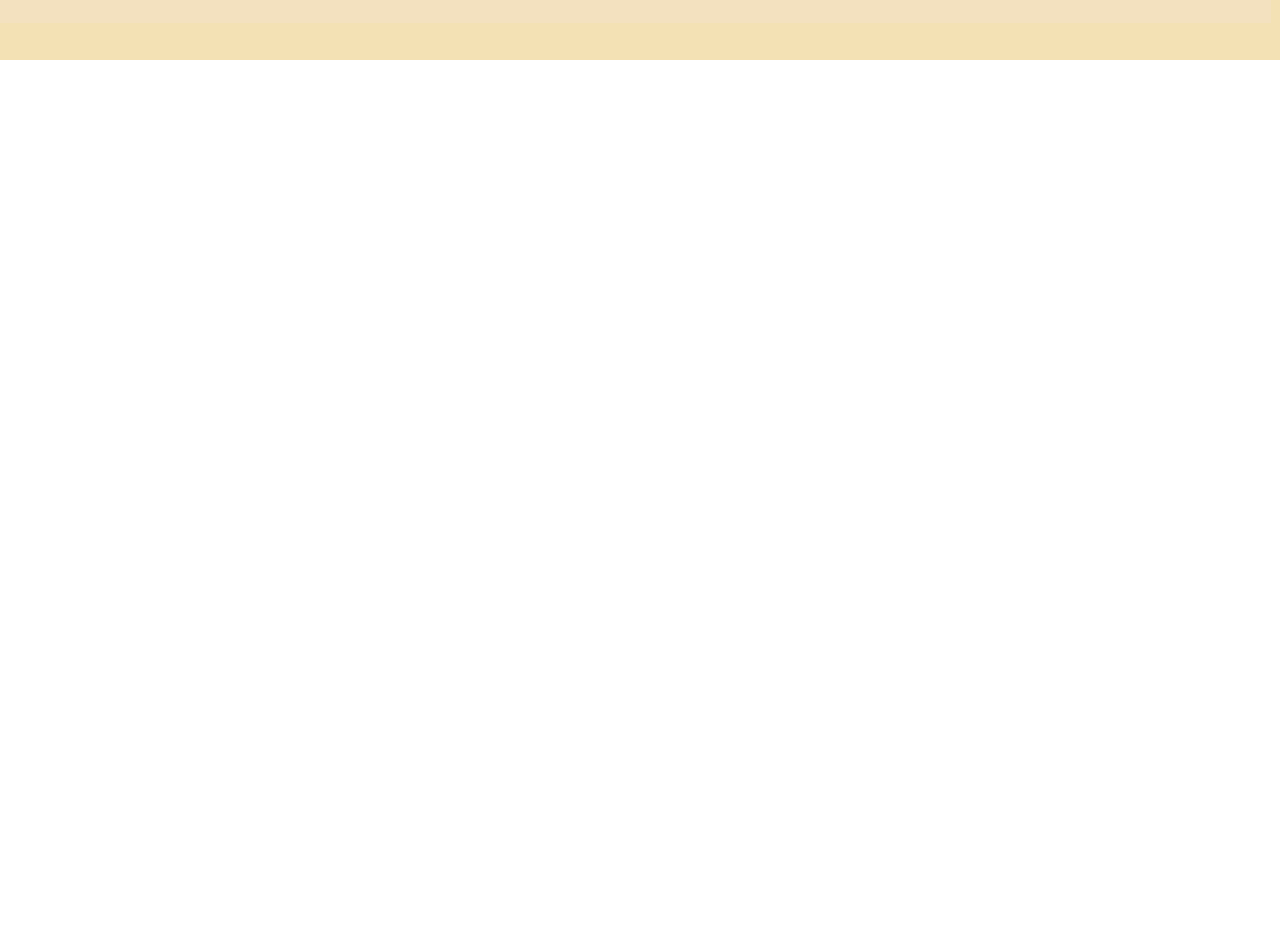
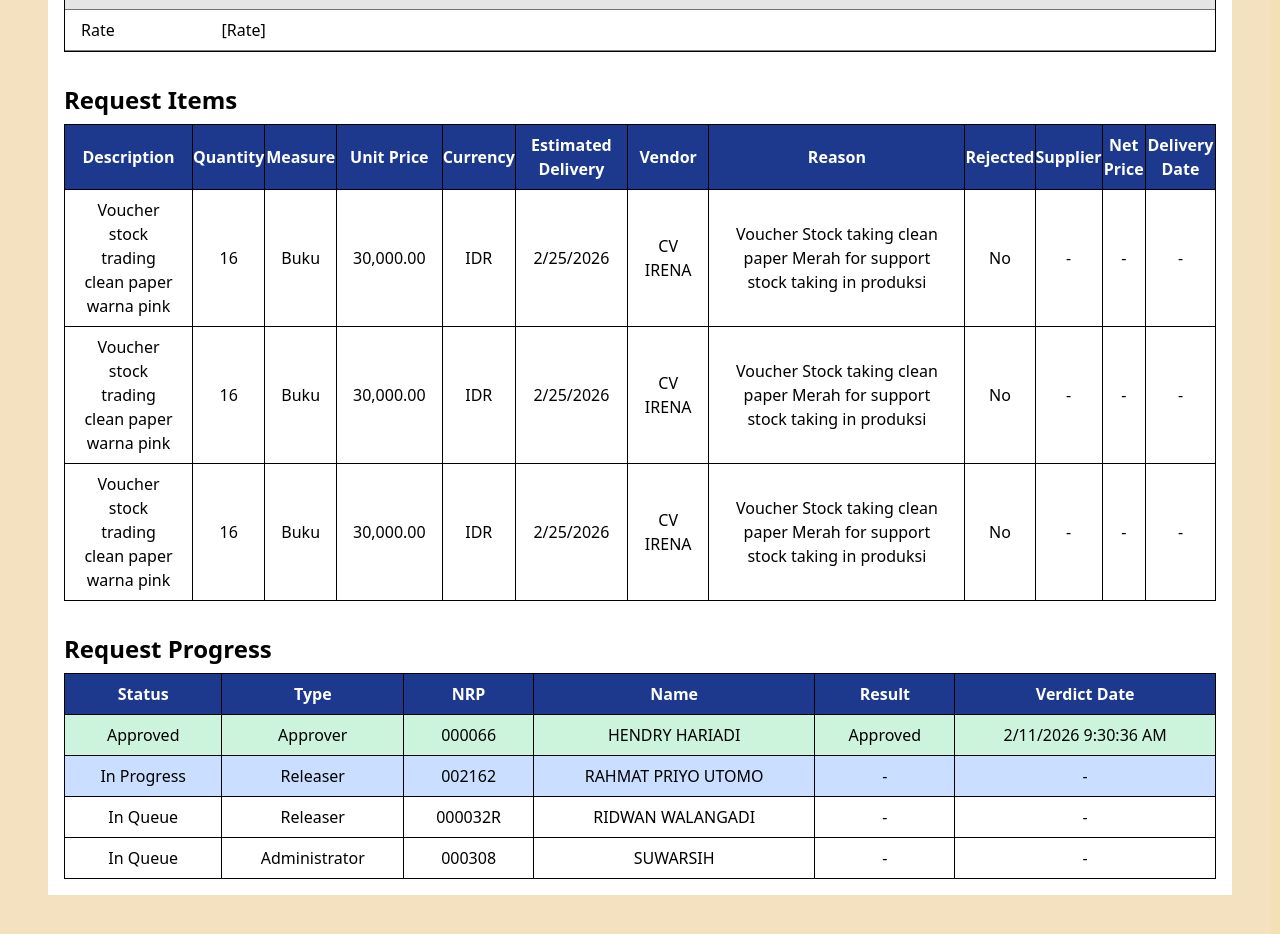
Before and after one commit to agw2005/ssi-webform, a React (Vite) app: page /request/1 in a window 1280 px wide. Shown: the part 740-1674 px from the top of the page. Before the commit the page ends 800 px from the top, so only its background shows below. Built offline with nearby package versions, Linux system fonts and the light colour scheme; no server answers.

Commit message:
feat(Request.tsx): finished scaffolding request item page with placeholder value

```diff
--- a/src/dummies/HomeTable.json
+++ b/src/dummies/HomeTable.json
@@ -3,7 +3,7 @@
     "ID": 1,
     "ID Trace": "11111",
     "Red Light Status": "True",
-    "Subject": "Spare part 1",
+    "Subject": "Rubber Coupling",
     "Amount": "101.92",
     "Requestor": "Person 2",
     "Status": "In Progress",
@@ -15,31 +15,31 @@
     "ID": 2,
     "ID Trace": "11112",
     "Red Light Status": "False",
-    "Subject": "Spare part 2",
+    "Subject": "Intake Air Filter",
     "Amount": "299.76",
     "Requestor": "Person 5",
     "Status": "In Progress",
     "Supervisor": "Person 3",
     "Submit Date": "1/26/2026",
-    "Remarks": null
+    "Remarks": ""
   },
   {
     "ID": 3,
     "ID Trace": "11113",
     "Red Light Status": "False",
-    "Subject": "Spare part 3",
+    "Subject": "V-Belt AHU",
     "Amount": "150.50",
     "Requestor": "Person 4",
     "Status": "Completed",
     "Supervisor": "Person 2",
     "Submit Date": "1/25/2026",
-    "Remarks": null
+    "Remarks": ""
   },
   {
     "ID": 4,
     "ID Trace": "11114",
     "Red Light Status": "True",
-    "Subject": "Replacement gear",
+    "Subject": "Upper Electrode H-16041 10-01-008-215",
     "Amount": "425.00",
     "Requestor": "Person 6",
     "Status": "Pending Approval",
@@ -57,7 +57,7 @@
     "Status": "In Progress",
     "Supervisor": "Person 4",
     "Submit Date": "1/27/2026",
-    "Remarks": null
+    "Remarks": ""
   },
   {
     "ID": 6,
@@ -69,7 +69,7 @@
     "Status": "Completed",
     "Supervisor": "Person 5",
     "Submit Date": "1/24/2026",
-    "Remarks": null
+    "Remarks": ""
   },
   {
     "ID": 7,
@@ -93,11 +93,11 @@
     "Status": "In Progress",
     "Supervisor": "Person 6",
     "Submit Date": "1/28/2026",
-    "Remarks": null
+    "Remarks": ""
   },
   {
     "ID": 9,
-    "ID Trace": "11111111111111111111111111111111111111111111111111111111111111111111111111111111111111111111111111111111111111111",
+    "ID Trace": "11119",
     "Red Light Status": "False",
     "Subject": "A Really Really Really Really Really Really Really Really Really Really Really Really Really Really Really Long Subject",
     "Amount": "9999999999999999999999999999999999999999999999999999999999999999999999999999999999999999999999999999999999999999999",
@@ -105,7 +105,7 @@
     "Status": "Completed",
     "Supervisor": "A Really Really Really Really Really Really Really Really Really Really Really Really Really Really Long Name",
     "Submit Date": "1/23/2026",
-    "Remarks": null
+    "Remarks": ""
   },
   {
     "ID": 10,
@@ -129,7 +129,7 @@
     "Status": "In Progress",
     "Supervisor": "Person 2",
     "Submit Date": "1/31/2026",
-    "Remarks": null
+    "Remarks": ""
   },
   {
     "ID": 12,
@@ -153,7 +153,7 @@
     "Status": "Completed",
     "Supervisor": "Person 6",
     "Submit Date": "1/30/2026",
-    "Remarks": null
+    "Remarks": ""
   },
   {
     "ID": 14,
@@ -165,7 +165,7 @@
     "Status": "In Progress",
     "Supervisor": "Person 5",
     "Submit Date": "1/31/2026",
-    "Remarks": null
+    "Remarks": ""
   },
   {
     "ID": 15,
@@ -189,7 +189,7 @@
     "Status": "In Progress",
     "Supervisor": "Person 4",
     "Submit Date": "2/1/2026",
-    "Remarks": null
+    "Remarks": ""
   },
   {
     "ID": 17,
@@ -201,7 +201,7 @@
     "Status": "Completed",
     "Supervisor": "Person 7",
     "Submit Date": "1/29/2026",
-    "Remarks": null
+    "Remarks": ""
   },
   {
     "ID": 18,
@@ -225,7 +225,7 @@
     "Status": "In Progress",
     "Supervisor": "Person 8",
     "Submit Date": "2/1/2026",
-    "Remarks": null
+    "Remarks": ""
   },
   {
     "ID": 20,
@@ -237,6 +237,6 @@
     "Status": "Completed",
     "Supervisor": "Person 9",
     "Submit Date": "1/31/2026",
-    "Remarks": null
+    "Remarks": ""
   }
 ]
--- a/src/pages/Home.tsx
+++ b/src/pages/Home.tsx
@@ -40,7 +40,7 @@ const Home = () => {
               return (
                 <th
                   key={index}
-                  className="text-xs lg:text-sm xl:text-base | border p-2 bg-blue-800 text-white border-black"
+                  className="text-xs lg:text-sm xl:text-base | whitespace-nowrap border p-2 bg-blue-800 text-white border-black"
                 >
                   {column}
                 </th>
@@ -52,7 +52,7 @@ const Home = () => {
           {Placeholders.map((placeholder, index) => {
             return (
               <tr key={index}>
-                <td className="text-xs lg:text-sm xl:text-base | min-w-14 | border break-all p-2">
+                <td className="text-xs lg:text-sm xl:text-base | text-center border break-all p-2">
                   {placeholder["ID Trace"]}
                 </td>
                 <td className="text-xs lg:text-sm xl:text-base | min-w-12 lg:min-w-16 xl:min-w-20 2xl:min-w-28 | border text-center p-2">
--- a/src/pages/Request.tsx
+++ b/src/pages/Request.tsx
@@ -4,16 +4,170 @@ import RequestPlaceholders from "../dummies/HomeTable.json";
 
 interface Request {
   ID?: number;
-  FormNumber: string;
+  "Form Number": string;
   Requestor?: string;
-  RequestorNRP: string;
-  RequestorSection: string;
-  PRNumber: string;
+  "Requestor NRP": string;
+  "Requestor Section": string;
+  "PR Number": string;
   Subject?: string;
   Amount?: number;
-  ReturnOnOutgoing: string;
-  Remarks?: string | null;
+  "Return On Outgoing": string;
+  Remarks?: string;
+  "Cost Center": string;
+  Nature: string;
+  "ID Budget": string;
+  Rate: string;
 }
+
+const ITEMS_COLUMNS = [
+  "Description",
+  "Quantity",
+  "Measure",
+  "Unit Price",
+  "Currency",
+  "Estimated Delivery",
+  "Vendor",
+  "Reason",
+  "Rejected",
+  "Supplier",
+  "Net Price",
+  "Delivery Date",
+];
+
+const PLACEHOLDER_ITEMS = [
+  {
+    description: "Voucher stock trading clean paper warna pink",
+    quantity: 16,
+    measure: "Buku",
+    unitPrice: "30,000.00",
+    currency: "IDR",
+    estimatedDeliveryDate: "2/25/2026",
+    vendor: "CV IRENA",
+    reason:
+      "Voucher Stock taking clean paper Merah for support stock taking in produksi",
+    rejected: false,
+    rejectedBy: null,
+    supplier: "-",
+    netPrice: "-",
+    deliveryDate: "-",
+  },
+  {
+    description: "Voucher stock trading clean paper warna pink",
+    quantity: 16,
+    measure: "Buku",
+    unitPrice: "30,000.00",
+    currency: "IDR",
+    estimatedDeliveryDate: "2/25/2026",
+    vendor: "CV IRENA",
+    reason:
+      "Voucher Stock taking clean paper Merah for support stock taking in produksi",
+    rejected: false,
+    rejectedBy: null,
+    supplier: "-",
+    netPrice: "-",
+    deliveryDate: "-",
+  },
+  {
+    description: "Voucher stock trading clean paper warna pink",
+    quantity: 16,
+    measure: "Buku",
+    unitPrice: "30,000.00",
+    currency: "IDR",
+    estimatedDeliveryDate: "2/25/2026",
+    vendor: "CV IRENA",
+    reason:
+      "Voucher Stock taking clean paper Merah for support stock taking in produksi",
+    rejected: false,
+    rejectedBy: null,
+    supplier: "-",
+    netPrice: "-",
+    deliveryDate: "-",
+  },
+];
+
+const PROGRESS_COLUMNS = [
+  "Status",
+  "Type",
+  "NRP",
+  "Name",
+  "Result",
+  "Verdict Date",
+];
+
+const ProgressColors = {
+  Approved: "bg-green-500/20 hover:bg-green-500/35 active:bg-green-500/25",
+  Rejected: "bg-red-500/10 hover:bg-red-500/35 active:bg-red-500/25",
+  InProgress: "bg-blue-500/25 hover:bg-blue-500/35 active:bg-blue-500/50",
+  InQueue: "bg-white hover:bg-black/10 active:bg-black/5",
+} as const;
+
+const progressColor = (
+  progressType: "Approved" | "Rejected" | "In Progress" | "In Queue",
+) => {
+  try {
+    if (progressType === "Approved") {
+      return ProgressColors.Approved;
+    } else if (progressType === "Rejected") {
+      return ProgressColors.Rejected;
+    } else if (progressType === "In Progress") {
+      return ProgressColors.InProgress;
+    } else if (progressType === "In Queue") {
+      return ProgressColors.InQueue;
+    } else {
+      throw Error(
+        "Progress type is not in the scope of the defined progress types",
+      );
+    }
+  } catch (err) {
+    console.error(err);
+  }
+};
+
+type ProgressStatus = "Approved" | "Rejected" | "In Progress" | "In Queue";
+
+interface ProgressItem {
+  status: ProgressStatus;
+  type: string;
+  nrp: string;
+  name: string;
+  result: string;
+  verdictDate: string;
+}
+
+const PLACEHOLDER_PROGRESS: ProgressItem[] = [
+  {
+    status: "Approved",
+    type: "Approver",
+    nrp: "000066",
+    name: "HENDRY HARIADI",
+    result: "Approved",
+    verdictDate: "2/11/2026 9:30:36 AM",
+  },
+  {
+    status: "In Progress",
+    type: "Releaser",
+    nrp: "002162",
+    name: "RAHMAT PRIYO UTOMO",
+    result: "-",
+    verdictDate: "-",
+  },
+  {
+    status: "In Queue",
+    type: "Releaser",
+    nrp: "000032R",
+    name: "RIDWAN WALANGADI",
+    result: "-",
+    verdictDate: "-",
+  },
+  {
+    status: "In Queue",
+    type: "Administrator",
+    nrp: "000308",
+    name: "SUWARSIH",
+    result: "-",
+    verdictDate: "-",
+  },
+];
 
 const Request = () => {
   const params = useParams();
@@ -23,19 +177,25 @@ const Request = () => {
 
   const displayedInformation: Request = {
     ID: rawRequest?.ID,
-    FormNumber: "123456789",
+    "Form Number": "123456789",
     Requestor: rawRequest?.Requestor,
-    RequestorNRP: "[NRP]",
-    RequestorSection: "[Section]",
-    PRNumber: "1010101010101",
+    "Requestor NRP": "[NRP]",
+    "Requestor Section": "[Section]",
+    "PR Number": "1010101010101",
     Subject: rawRequest?.Subject,
     Amount: Number(rawRequest?.Amount),
-    ReturnOnOutgoing: "[Return On Outgoing]",
+    "Return On Outgoing": "[Return On Outgoing]",
     Remarks: rawRequest?.Remarks,
+    "Cost Center": "[Cost Center]",
+    Nature: "[Nature]",
+    "ID Budget": "[ID Budget]",
+    Rate: "[Rate]",
   };
 
   return (
     <Primitive>
+      <div className="flex flex-col gap-8">
+        <div className="border">
           {Object.entries(displayedInformation).map(([key, value], index) => (
             <div
               key={key}
@@ -50,6 +210,128 @@ const Request = () => {
               <div className="flex-8"></div>
             </div>
           ))}
+        </div>
+        <div className="flex flex-col gap-2">
+          <h2 className="font-bold text-2xl">Request Items</h2>
+          <table className="table-auto border-collapse w-full">
+            <thead>
+              <tr>
+                {ITEMS_COLUMNS.map((column, index) => {
+                  return (
+                    <th
+                      key={index}
+                      className="bg-blue-900 hover:bg-blue-800 active:bg-blue-800/80 | text-white border border-black py-2 select-none"
+                    >
+                      {column}
+                    </th>
+                  );
+                })}
+              </tr>
+            </thead>
+            <tbody>
+              {PLACEHOLDER_ITEMS.map((item, index) => {
+                return (
+                  <tr key={index}>
+                    <td className="bg-white hover:bg-black/10 active:bg-black/5 | w-32 break-normal border text-center px-4 py-2">
+                      {item.description}
+                    </td>
+                    <td className="bg-white hover:bg-black/10 active:bg-black/5 | border text-center px-4 py-2">
+                      {item.quantity}
+                    </td>
+                    <td className="bg-white hover:bg-black/10 active:bg-black/5 | border text-center px-4 py-2">
+                      {item.measure}
+                    </td>
+                    <td className="bg-white hover:bg-black/10 active:bg-black/5 | border text-center px-4 py-2">
+                      {item.unitPrice}
+                    </td>
+                    <td className="bg-white hover:bg-black/10 active:bg-black/5 | border text-center px-4 py-2">
+                      {item.currency}
+                    </td>
+                    <td className="bg-white hover:bg-black/10 active:bg-black/5 | border text-center px-4 py-2">
+                      {item.estimatedDeliveryDate}
+                    </td>
+                    <td className="bg-white hover:bg-black/10 active:bg-black/5 | border text-center px-4 py-2">
+                      {item.vendor}
+                    </td>
+                    <td className="bg-white hover:bg-black/10 active:bg-black/5 | w-64 border text-center px-4 py-2">
+                      {item.reason}
+                    </td>
+                    <td className="bg-white hover:bg-black/10 active:bg-black/5 | border text-center px-4 py-2">
+                      {item.rejected ? "Yes" : "No"}
+                    </td>
+                    <td className="bg-white hover:bg-black/10 active:bg-black/5 | border text-center px-4 py-2">
+                      {item.supplier}
+                    </td>
+                    <td className="bg-white hover:bg-black/10 active:bg-black/5 | border text-center px-4 py-2">
+                      {item.netPrice}
+                    </td>
+                    <td className="bg-white hover:bg-black/10 active:bg-black/5 | border text-center px-4 py-2">
+                      {item.deliveryDate}
+                    </td>
+                  </tr>
+                );
+              })}
+            </tbody>
+          </table>
+        </div>
+        <div className="flex flex-col gap-2">
+          <h2 className="font-bold text-2xl">Request Progress</h2>
+          <table className="table-auto border-collapse w-full">
+            <thead>
+              <tr>
+                {PROGRESS_COLUMNS.map((column, index) => {
+                  return (
+                    <th
+                      key={index}
+                      className="bg-blue-900 hover:bg-blue-800 active:bg-blue-800/80 | text-white border border-black py-2 select-none"
+                    >
+                      {column}
+                    </th>
+                  );
+                })}
+              </tr>
+            </thead>
+            <tbody>
+              {PLACEHOLDER_PROGRESS.map((row, index) => {
+                return (
+                  <tr key={index}>
+                    <td
+                      className={`${progressColor(row.status)} active:bg-black/5 | border text-center px-4 py-2`}
+                    >
+                      {row.status}
+                    </td>
+                    <td
+                      className={`${progressColor(row.status)} active:bg-black/5 | border text-center px-4 py-2`}
+                    >
+                      {row.type}
+                    </td>
+                    <td
+                      className={`${progressColor(row.status)} active:bg-black/5 | border text-center px-4 py-2`}
+                    >
+                      {row.nrp}
+                    </td>
+                    <td
+                      className={`${progressColor(row.status)} active:bg-black/5 | border text-center px-4 py-2`}
+                    >
+                      {row.name}
+                    </td>
+                    <td
+                      className={`${progressColor(row.status)} active:bg-black/5 | border text-center px-4 py-2`}
+                    >
+                      {row.result}
+                    </td>
+                    <td
+                      className={`${progressColor(row.status)} active:bg-black/5 | border text-center px-4 py-2`}
+                    >
+                      {row.verdictDate}
+                    </td>
+                  </tr>
+                );
+              })}
+            </tbody>
+          </table>
+        </div>
+      </div>
     </Primitive>
   );
 };
```
Lines whose indentation alone changed are shown as unchanged.
